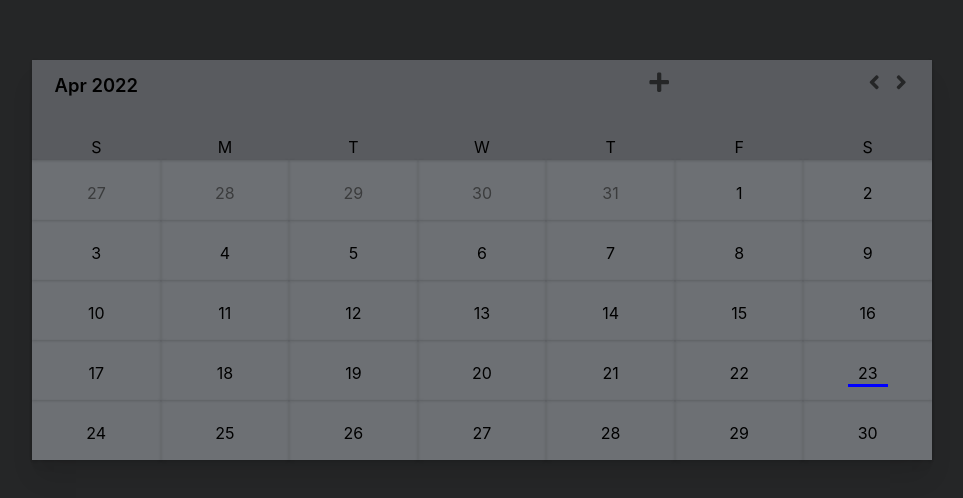
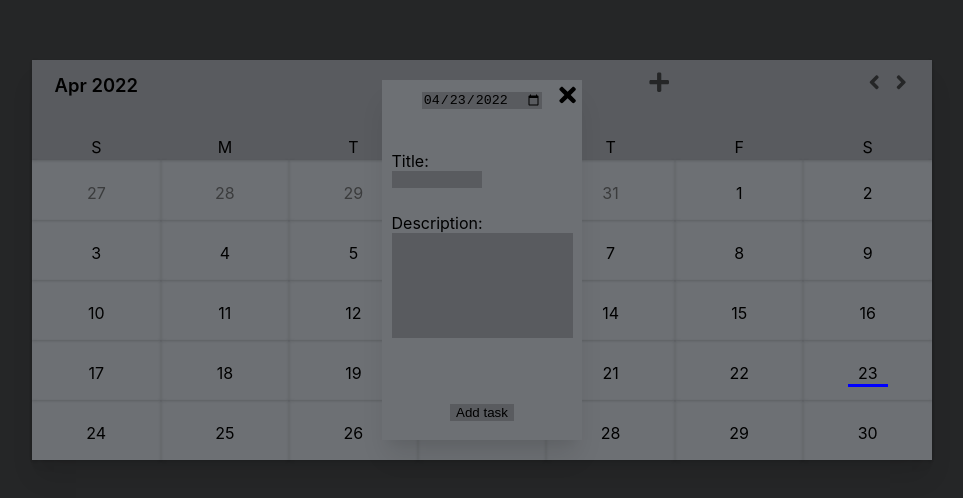
Before and after one commit to vzsoares/Calendar, a Next.js app: page / in a window 1280 px wide. Shown: the part 140-638 px from the top of the page, without its empty margins (158-1121 px from the left). Built offline with nearby package versions, Linux system fonts and the light colour scheme.

Commit message:
fea:basic modal

```diff
--- a/packages/components/Calendar.js
+++ b/packages/components/Calendar.js
@@ -5,9 +5,9 @@ export default function Calendar() {
   const calendarContainerStyle = {
     minWidth: "200px",
     minHeight: "400px",
+    backgroundColor: "#6D7074",
     display: "grid",
     gridTemplateRows: "1fr 3fr",
-    backgroundColor: "#6D7074",
     boxShadow:
       "0 20px 25px -5px rgba(0, 0, 0, 0.1), 0 10px 10px -5px rgba(0, 0, 0, 0.04)",
   };
--- a/packages/components/CalendarNavbar.js
+++ b/packages/components/CalendarNavbar.js
@@ -1,9 +1,11 @@
 import { FaAngleRight, FaAngleLeft, FaPlus } from "react-icons/fa";
 import CalendarNavbarWeekDays from "./CalendarNavbarWeekDays";
 import { useCalendarContext } from "../features/calendarContext";
+import Modal from "./Modal";
 
 export default function CalendarNavbar() {
-  const { jumpPrevMonth, jumpNextMonth, displayDate } = useCalendarContext();
+  const { jumpPrevMonth, jumpNextMonth, displayDate, modalState, modalData } =
+    useCalendarContext();
   const calendarNavbarStyle = {
     display: "grid",
     gridTemplateRows: "1fr 1fr",
@@ -46,6 +48,7 @@ export default function CalendarNavbar() {
           <button style={buttonStyle}>
             <FaPlus />
           </button>
+          {modalState && <Modal data={modalData} />}
         </div>
         <div
           className='calendar-displayedMonth-controls'
--- /dev/null
+++ b/packages/components/Modal.js
@@ -0,0 +1,119 @@
+import React, { useState } from "react";
+import { FaTimes } from "react-icons/fa";
+
+export default function Modal({ data }) {
+  const [date, setDate] = useState(new Date(data.data));
+  const [inputDate, setInputDate] = useState(
+    `${date.getFullYear()}-${
+      date.getMonth() + 1 < 10 ? `0${date.getMonth() + 1}` : date.getMonth() + 1
+    }-${date.getDate() < 10 ? `0${date.getDate()}` : date.getDate()}`
+  );
+  function DateInput() {
+    return (
+      <div className='date-input'>
+        <input
+          style={{
+            backgroundColor: "#595B5F",
+            border: "none",
+            padding: "none",
+            cursor: "pointer",
+          }}
+          type='date'
+          value={inputDate}
+          onChange={(e) => setInputDate(e.target.value)}
+        />
+      </div>
+    );
+  }
+  function TitleInput() {
+    return (
+      <div className='title-input' style={{ display: "grid" }}>
+        <input
+          type='text'
+          style={{
+            width: "50%",
+            justifySelf: "start",
+            backgroundColor: "#595B5F",
+            border: "none",
+            padding: "none",
+          }}
+        />
+      </div>
+    );
+  }
+  function DescriptionInput() {
+    return (
+      <div className='description-input' style={{ height: "80%" }}>
+        <input
+          type='text'
+          maxLength='1000'
+          style={{
+            height: "70%",
+            backgroundColor: "#595B5F",
+            border: "none",
+            padding: "none",
+          }}
+        />
+      </div>
+    );
+  }
+  return (
+    <main
+      style={{
+        minWidth: "200px",
+        minHeight: "360px",
+        backgroundColor: "#6D7074",
+        position: "fixed",
+        left: "50%",
+        top: "50%",
+        transform: "translate(-50%, -50%)",
+        boxShadow:
+          "0 20px 25px -5px rgba(0, 0, 0, 0.1), 0 10px 10px -5px rgba(0, 0, 0, 0.04)",
+        padding: "0.5rem",
+        display: "grid",
+        justifyContent: "center",
+        alignItems: "start",
+        justifyItems: "center",
+        gridTemplateRows: "1fr 1fr 3fr 0.5fr",
+      }}
+    >
+      <a
+        style={{
+          position: "absolute",
+          left: "100%",
+          fontSize: "1.5rem",
+          transform: "translate(-110%, 10%)",
+        }}
+      >
+        <FaTimes />
+      </a>
+      <div className='day-data'>
+        {data.function === "new" ? (
+          <DateInput />
+        ) : (
+          new Date(data.data).toDateString()
+        )}
+      </div>
+      <div className='title'>
+        {"Title:"}
+        {<TitleInput />}
+      </div>
+      <div className='content' style={{ height: "100%" }}>
+        {"Description:"}
+        {<DescriptionInput />}
+      </div>
+      <div className='btn-container'>
+        <button
+          style={{
+            backgroundColor: "#595B5F",
+            border: "none",
+            padding: "none",
+            cursor: "pointer",
+          }}
+        >
+          Add task
+        </button>
+      </div>
+    </main>
+  );
+}
--- a/packages/features/calendarContext.js
+++ b/packages/features/calendarContext.js
@@ -14,12 +14,18 @@ function CalendarContextProvider({ children }) {
       currentDate.getDate()
     ).valueOf()
   );
-  const displayedMonth = displayDate.getMonth() + 1;
-  const displayedYear = displayDate.getFullYear();
-  const daysIds = getDaysIds(displayedYear, displayedMonth);
   const [events, setEvents] = useState({
     [todayId]: [{ event: "Today", description: "", color: "blue" }],
   });
+  const [modalState, setModalState] = useState(true);
+  const [modalData, setModalData] = useState({
+    data: todayId,
+    function: "new",
+  });
+  const displayedYear = displayDate.getFullYear();
+  const displayedMonth = displayDate.getMonth() + 1;
+  const daysIds = getDaysIds(displayedYear, displayedMonth);
+
   // functions
 
   function getDayId(year, month, day) {
@@ -64,6 +70,11 @@ function CalendarContextProvider({ children }) {
     setDisplayDate(new Date(displayedYear, displayedMonth + 1, 0));
   }
 
+  function addEvent(event, description, color, dayID) {
+    const newEvent = { event: event, description: description, color: color };
+    setEvents({ ...events, [dayID]: newEvent });
+  }
+
   // exported data
   const contextData = useMemo(() => {
     return {
@@ -71,6 +82,8 @@ function CalendarContextProvider({ children }) {
       daysIds,
       todayId,
       events,
+      modalState,
+      modalData,
       jumpNextMonth,
       jumpPrevMonth,
     };
```
